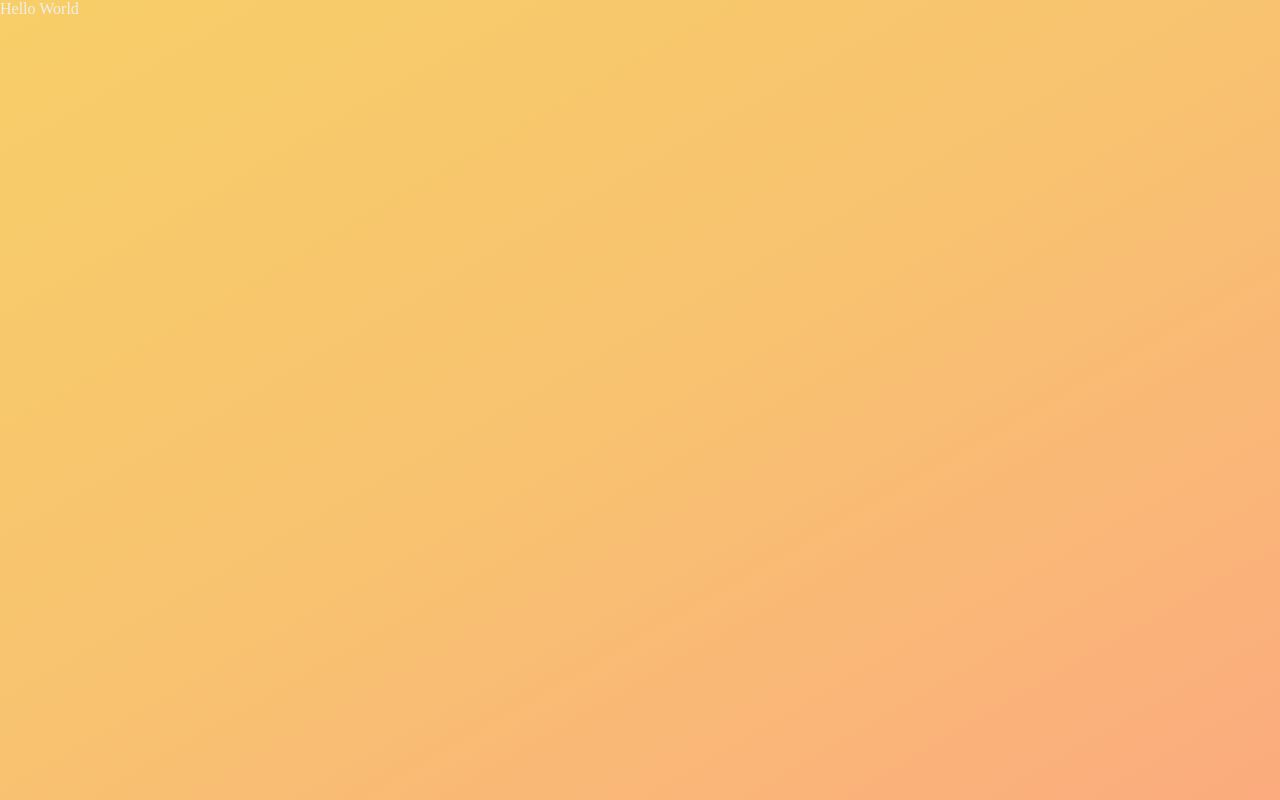
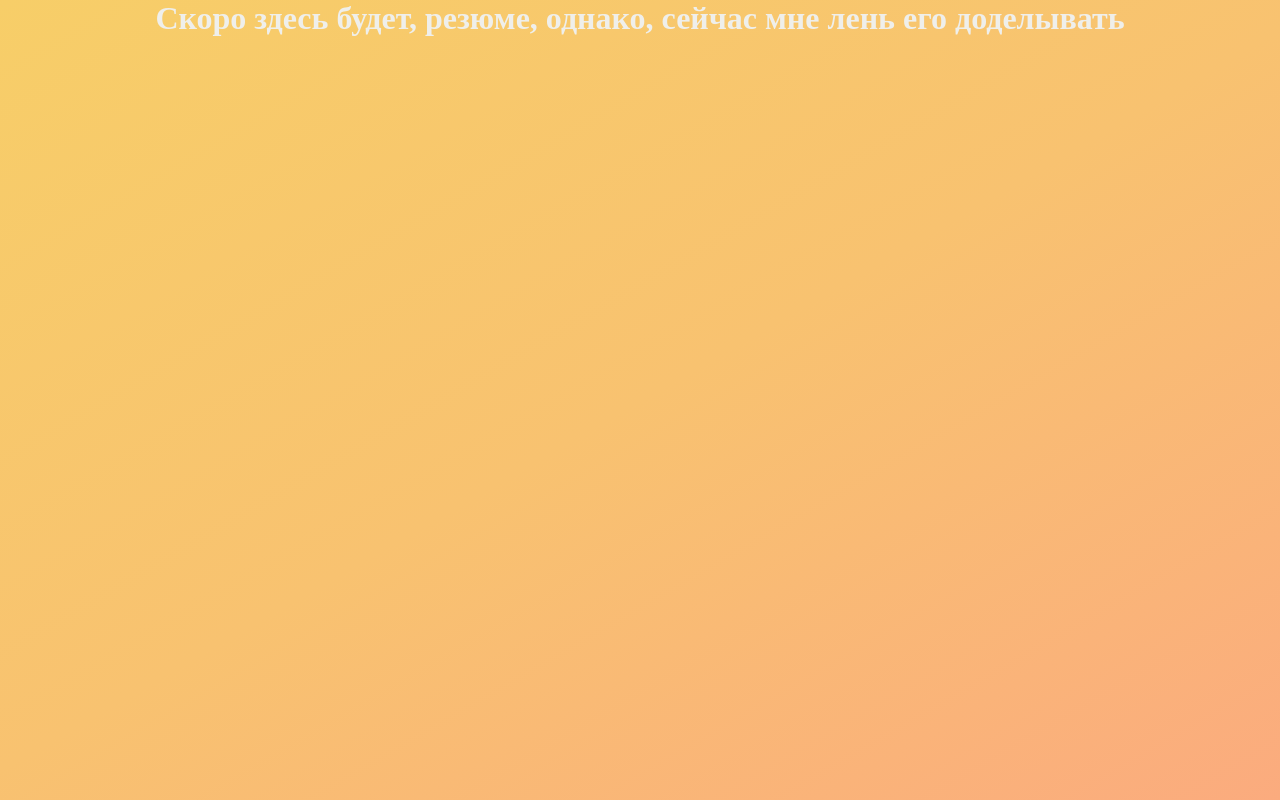
Before and after one commit to Username77177/web-portfolio, a plain HTML site: page index.html in a window 1280 px wide. Drawn offline with Linux system fonts and the light colour scheme.

Commit message:
21/03/2020 21:51:54

```diff
--- a/index.html
+++ b/index.html
@@ -10,7 +10,7 @@
 
 <body>
     <dev id="first_block" class="block">
-        <p>Hello World</p>
+        <h1>Скоро здесь будет, резюме, однако, сейчас мне лень его доделывать</h1>
     </dev>
 </body>
 
--- a/style.css
+++ b/style.css
@@ -18,6 +18,7 @@
         width: 100%;
         height: 100vh;
         display: block;
+        text-align: center;
     }
 
     #first_block {
```
